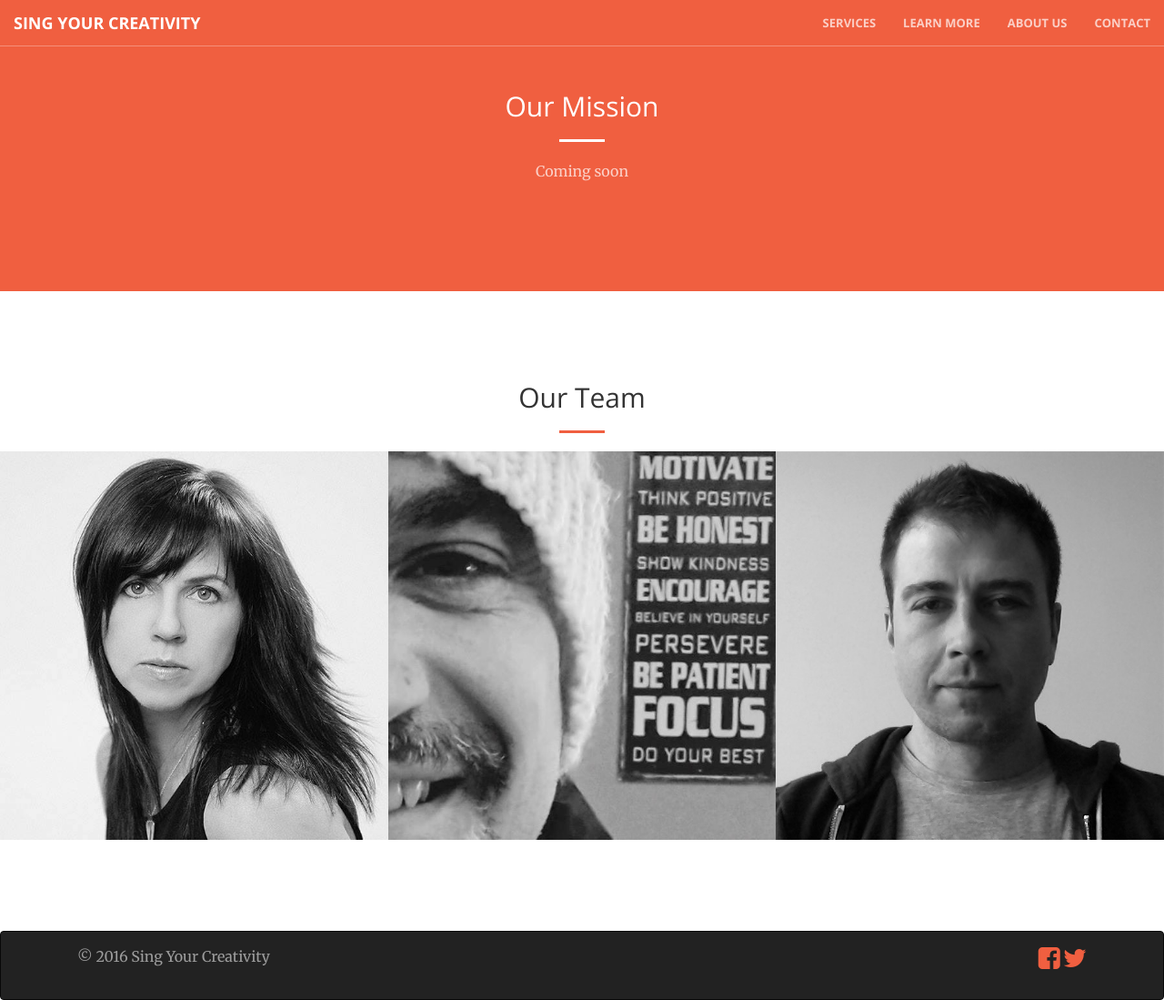
After one commit to voice4eva/SingYourCreativity, a PHP site: page /about.html in a window 1280 px wide. The commit adds this page. Shown: the whole page at 91% size. Run offline with PHP 8.4, Linux system fonts and the light colour scheme.

Commit message:
added about us

```diff
--- /dev/null
+++ b/about.html
@@ -0,0 +1,204 @@
+<!DOCTYPE html>
+<html lang="en">
+
+<head>
+
+    <meta charset="utf-8">
+    <meta http-equiv="X-UA-Compatible" content="IE=edge">
+    <meta name="viewport" content="width=device-width, initial-scale=1">
+    <meta name="description" content="About Sing Your Creativity. Mission and Team.">
+    <meta name="author" content="Sylvester Klirowski">
+
+    <title>Sing Your Creativity</title>
+
+    <!-- Bootstrap Core CSS -->
+    <link rel="stylesheet" href="css/bootstrap.min.css" type="text/css">
+
+    <!-- Custom Fonts -->
+    <link href='http://fonts.googleapis.com/css?family=Open+Sans:300italic,400italic,600italic,700italic,800italic,400,300,600,700,800' rel='stylesheet' type='text/css'>
+    <link href='http://fonts.googleapis.com/css?family=Merriweather:400,300,300italic,400italic,700,700italic,900,900italic' rel='stylesheet' type='text/css'>
+    <link rel="stylesheet" href="font-awesome/css/font-awesome.min.css" type="text/css">
+
+    <!-- Plugin CSS -->
+    <link rel="stylesheet" href="css/animate.css" type="text/css">
+
+    <!-- Creative CSS -->
+    <link rel="stylesheet" href="css/creative.css" type="text/css">
+
+    <!-- Custom CSS -->
+    <link rel="stylesheet" href="css/custom.css" type="text/css">
+    <!-- HTML5 Shim and Respond.js IE8 support of HTML5 elements and media queries -->
+    <!-- WARNING: Respond.js doesn't work if you view the page via file:// -->
+    <!--[if lt IE 9]>
+        <script src="https://oss.maxcdn.com/libs/html5shiv/3.7.0/html5shiv.js"></script>
+        <script src="https://oss.maxcdn.com/libs/respond.js/1.4.2/respond.min.js"></script>
+    <![endif]-->
+
+</head>
+
+<body id="page-top">
+
+    <nav id="mainNav" class="navbar navbar-alternate navbar-fixed-top">
+        <div class="container-fluid">
+            <!-- Brand and toggle get grouped for better mobile display -->
+            <div class="navbar-header">
+                <button type="button" class="navbar-toggle collapsed" data-toggle="collapse" data-target="#bs-example-navbar-collapse-1">
+                    <span class="sr-only">Toggle navigation</span>
+                    <span class="icon-bar"></span>
+                    <span class="icon-bar"></span>
+                    <span class="icon-bar"></span>
+                </button>
+                <a class="navbar-brand page-scroll" href="index.html#page-top">Sing Your Creativity</a>
+            </div>
+
+            <!-- Collect the nav links, forms, and other content for toggling -->
+            <div class="collapse navbar-collapse" id="bs-example-navbar-collapse-1">
+                <ul class="nav navbar-nav navbar-right">
+                    <li>
+                        <a class="page-scroll" href="index.html#services">Services</a>
+                    </li>
+                    <li>
+                        <a class="page-scroll" href="index.html#portfolio">Learn More</a>
+                    </li>
+                    <li>
+                        <a class="page-scroll" href="about.html#page-top">About Us</a>
+                    </li>
+                    <li>
+                        <a class="page-scroll" href="contact.html">Contact</a>
+                    </li>
+                </ul>
+            </div>
+            <!-- /.navbar-collapse -->
+        </div>
+        <!-- /.container-fluid -->
+    </nav>
+
+    <!-- Team Modal -->
+    <div id="sycModal" class="modal">
+
+        <!-- Modal content -->
+        <div class="modal-content">
+            <span class="modal-close">x</span>
+            <p>
+                <!-- About Eva Klirowska -->
+                <div class="hidden" id="modalTeamMem_Eva">
+                    <h3 style="color: white"> About Eva (Coming Soon) </h3>
+                </div>
+                <!-- About Olivier Gallen -->
+                <div class="hidden" id="modalTeamMem_Sylvester">
+                    <h3 style="color:white;"> About Sylvester (Coming Soon) </h3>
+                </div>
+                <!-- About Sylvester Klirowski -->
+                <div class="hidden" id="modalTeamMem_Olivier">
+                    <h3 style="color:white;"> About Olivier (Coming Soon) </h3>
+                </div>
+        </div>
+    </div>
+
+    <section class="bg-primary" id="mission">
+        <div class="container">
+            <div class="row">
+                <div class="col-lg-8 col-lg-offset-2 text-center">
+                    <h2 class="section-heading">Our Mission</h2>
+                    <hr class="light">
+                    <p class="text-faded">Coming soon</p>
+                </div>
+            </div>
+        </div>
+    </section>
+
+    <section id="team">
+        <h2 class="section-heading" style="text-align: center">Our Team</h2>
+        <hr class="primary">
+        <div class="container-fluid">
+            <div class="row no-gutter">
+                <div class="col-lg-4 col-sm-4 portfolio-box" id="teamMem_Eva">
+                    <img src="img/team/eva_klirowska.jpg" class="img-responsive" alt="Eva Klirowska">
+                    <div class="portfolio-box-caption">
+                        <div class="portfolio-box-caption-content">
+                            <div class="project-category text-faded">
+                                Eva Klirowska
+                                <hr style="border-top: 1px solid #fff;">
+                            </div>
+                            <div class="project-name text-faded">
+                                Program Coordinator
+                            </div>
+                        </div>
+                    </div>
+                </div>
+                <div class="col-lg-4 col-sm-4 portfolio-box" id="teamMem_Olivier">
+                    <img src="img/team/olivier_gallen.jpg" class="img-responsive" alt="Olivier Gallen">
+                    <div class="portfolio-box-caption">
+                        <div class="portfolio-box-caption-content">
+                            <div class="project-category text-faded">
+                                Olivier Gallen
+                                <hr style="border-top: 1px solid #fff;">
+                            </div>
+                            <div class="project-name text-faded">
+                              Media Producer
+                            </div>
+                        </div>
+                    </div>
+                </div>
+                <div class="col-lg-4 col-sm-4 portfolio-box" id="teamMem_Sylvester">
+                    <img src="img/team/sylvester_klirowski.jpg" class="img-responsive" alt="Sylvester Klirowski">
+                    <div class="portfolio-box-caption">
+                        <div class="portfolio-box-caption-content">
+                            <div class="project-category text-faded">
+                                Sylvester Klirowski
+                                <hr style="border-top: 1px solid #fff;">
+                            </div>
+                            <div class="project-name text-faded">
+                                Web Designer
+                            </div>
+                        </div>
+                    </div>
+                </div>
+            </div>
+        </div>
+    </section>
+
+    <!-- Footer -->
+    <footer>
+        <div class="navbar navbar-inverse" role="navigation">
+            <div class="container">
+                <div class="navbar-text pull-left">
+                    <p>
+                        &copy; 2016 Sing Your Creativity
+                    </p>
+                </div>
+                <div class="navbar-text pull-right">
+                    <a href="#"><i class="fa fa-facebook-square fa-2x"></i></a>
+                    <a href="#"><i class="fa fa-twitter fa-2x"></i></a>
+
+
+                </div>
+            </div>
+        </div>
+    </footer>
+    <!-- jQuery -->
+    <script src="js/jquery.js"></script>
+
+    <!-- Bootstrap Core JavaScript -->
+    <script src="js/bootstrap.min.js"></script>
+
+    <!-- Plugin JavaScript -->
+    <script src="js/jquery.easing.min.js"></script>
+    <script src="js/jquery.fittext.js"></script>
+    <script src="js/wow.min.js"></script>
+
+    <!-- Custom Theme JavaScript -->
+    <script src="js/creative.js"></script>
+
+    <!-- Validator JavaScript -->
+    <script src="js/validator.min.js"></script>
+
+    <!-- Custom JavaScript -->
+    <script src="js/form-scripts.js"></script>
+
+    <!-- Custom Modal -->
+    <script src="js/modal.js"></script>
+
+</body>
+
+</html>
--- a/css/creative.css
+++ b/css/creative.css
@@ -296,12 +296,12 @@ header .header-content .header-content-inner p {
 
 .portfolio-box .portfolio-box-caption .portfolio-box-caption-content .project-category {
     text-transform: uppercase;
-    font-size: 14px;
+    font-size: 18px;
     font-weight: 600;
 }
 
 .portfolio-box .portfolio-box-caption .portfolio-box-caption-content .project-name {
-    font-size: 18px;
+    font-size: 14px;
 }
 
 .portfolio-box:hover .portfolio-box-caption {
@@ -310,11 +310,11 @@ header .header-content .header-content-inner p {
 
 @media(min-width:768px) {
     .portfolio-box .portfolio-box-caption .portfolio-box-caption-content .project-category {
-        font-size: 16px;
+        font-size: 18px;
     }
 
     .portfolio-box .portfolio-box-caption .portfolio-box-caption-content .project-name {
-        font-size: 22px;
+        font-size: 14px;
     }
 }
 
--- a/css/custom.css
+++ b/css/custom.css
@@ -52,3 +52,81 @@ iframe {margin: 5px;}
     text-decoration: none;
     cursor: pointer;
 }
+
+/* Navbar Contact page */
+
+.navbar-alternate {
+    border-color: rgba(34,34,34,.05);
+    font-family: 'Open Sans','Helvetica Neue',Arial,sans-serif;
+    background-color: #f05f40;
+    -webkit-transition: all .35s;
+    -moz-transition: all .35s;
+    transition: all .35s;
+}
+
+.navbar-alternate .navbar-header .navbar-brand {
+    text-transform: uppercase;
+    font-family: 'Open Sans','Helvetica Neue',Arial,sans-serif;
+    font-weight: 700;
+    color: rgba(255,255,255,.7);;
+}
+
+.navbar-alternate .navbar-header .navbar-brand:hover,
+.navbar-alternate .navbar-header .navbar-brand:focus {
+    color: #fff;
+}
+
+.navbar-alternate .nav > li>a,
+.navbar-alternate .nav>li>a:focus {
+    text-transform: uppercase;
+    font-size: 13px;
+    font-weight: 700;
+    color: #fff;
+}
+
+.navbar-alternate .nav > li>a:hover,
+.navbar-alternate .nav>li>a:focus:hover {
+    color: #f05f40;
+}
+
+.navbar-alternate .nav > li.active>a,
+.navbar-alternate .nav>li.active>a:focus {
+    color: #fff!important;
+    background-color: transparent;
+}
+
+.navbar-alternate .nav > li.active>a:hover,
+.navbar-alternate .nav>li.active>a:focus:hover {
+    background-color: transparent;
+}
+
+@media(min-width:768px) {
+    .navbar-alternate {
+        border-color: rgba(255,255,255,.3);
+    }
+
+    .navbar-alternate .navbar-header .navbar-brand {
+        color: rgba(255,255,255,.7);
+    }
+
+    .navbar-alternate .navbar-header .navbar-brand:hover,
+    .navbar-alternate .navbar-header .navbar-brand:focus {
+        color: #fff;
+    }
+
+    .navbar-alternate .nav > li>a,
+    .navbar-alternate .nav>li>a:focus {
+        color: rgba(255,255,255,.7);
+    }
+
+    .navbar-alternate .nav > li>a:hover,
+    .navbar-alternate .nav>li>a:focus:hover {
+        color: #fff;
+    }
+
+    .navbar-alternate.affix {
+        border-color: #f05f40;
+        background-color: #f05f40;
+    }
+
+}
```
Also changed, not shown: contact.html (+7 -7 lines), index.html (+19 -22 lines), js/modal.js (+32 -6 lines), img/portfolio/1.jpg, img/portfolio/2.jpg, img/portfolio/4.jpg, img/team/eva_klirowska.jpg (added), img/team/olivier_gallen.jpg (added), img/team/sylvester_klirowski.jpg (added), less/creative.less (line endings or trailing spaces), 1 other file.
